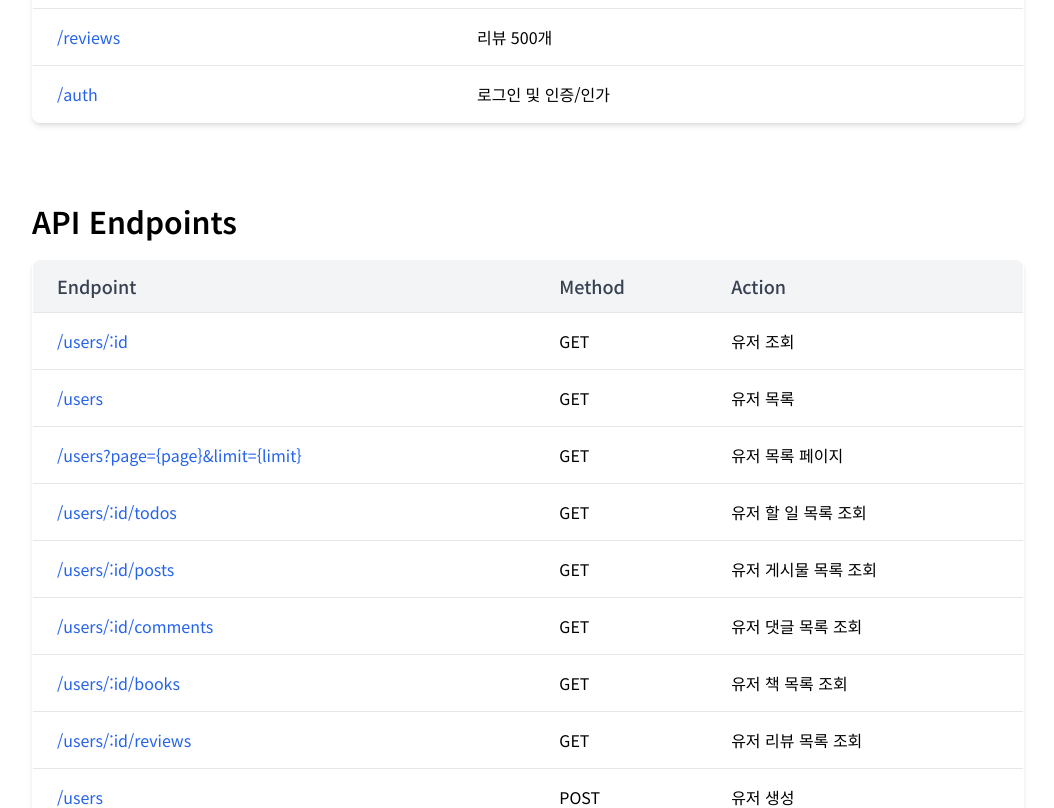
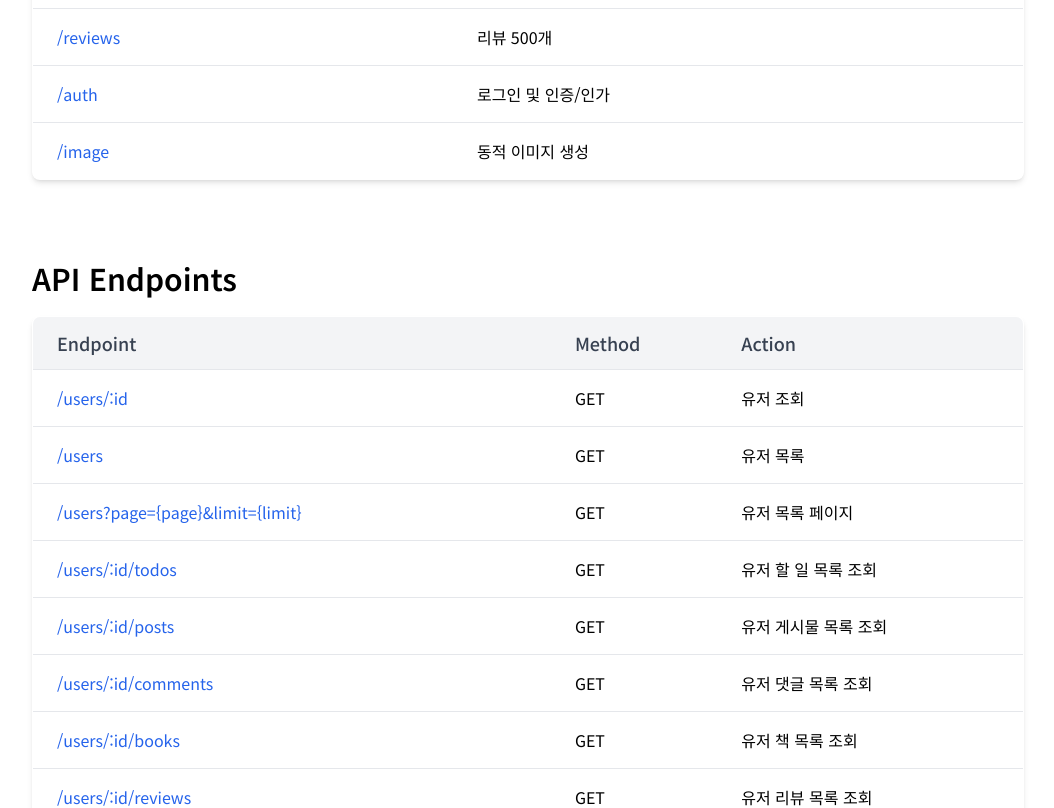
Before and after one commit to NamJongtae/koreanDummyJSON, a Next.js app: page / in a window 1280 px wide. Shown: the part 1640-2448 px from the top of the page, without its empty margins (112-1166 px from the left). Built offline with nearby package versions, Linux system fonts and the light colour scheme; no server answers.

Commit message:
Fix: apiEndpointsData, resourcesData image 경로 추가

```diff
--- a/src/table-data/api-endpoints-data.ts
+++ b/src/table-data/api-endpoints-data.ts
@@ -289,5 +289,11 @@ export const API_ENDPOINT_DATA = [
     url: "/auth/refresh",
     method: "GET",
     action: "토큰 재발급"
-  }
+  },
+  {
+    endpoint: "/image/:size/:bgColor/:text.ext/:textColor",
+    url: "/image/500",
+    method: "GET",
+    action: "동적 이미지 생성"
+  },
 ];
--- a/src/table-data/resources-data.ts
+++ b/src/table-data/resources-data.ts
@@ -5,5 +5,6 @@ export const RESOURCES_DATA = [
   { resource: "/todos", info: "할 일 200개" },
   { resource: "/books", info: "책 100개" },
   { resource: "/reviews", info: "리뷰 500개" },
-  { resource: "/auth", info: "로그인 및 인증/인가" }
+  { resource: "/auth", info: "로그인 및 인증/인가" },
+  { resource: "/image", info: "동적 이미지 생성" }
 ];
```
